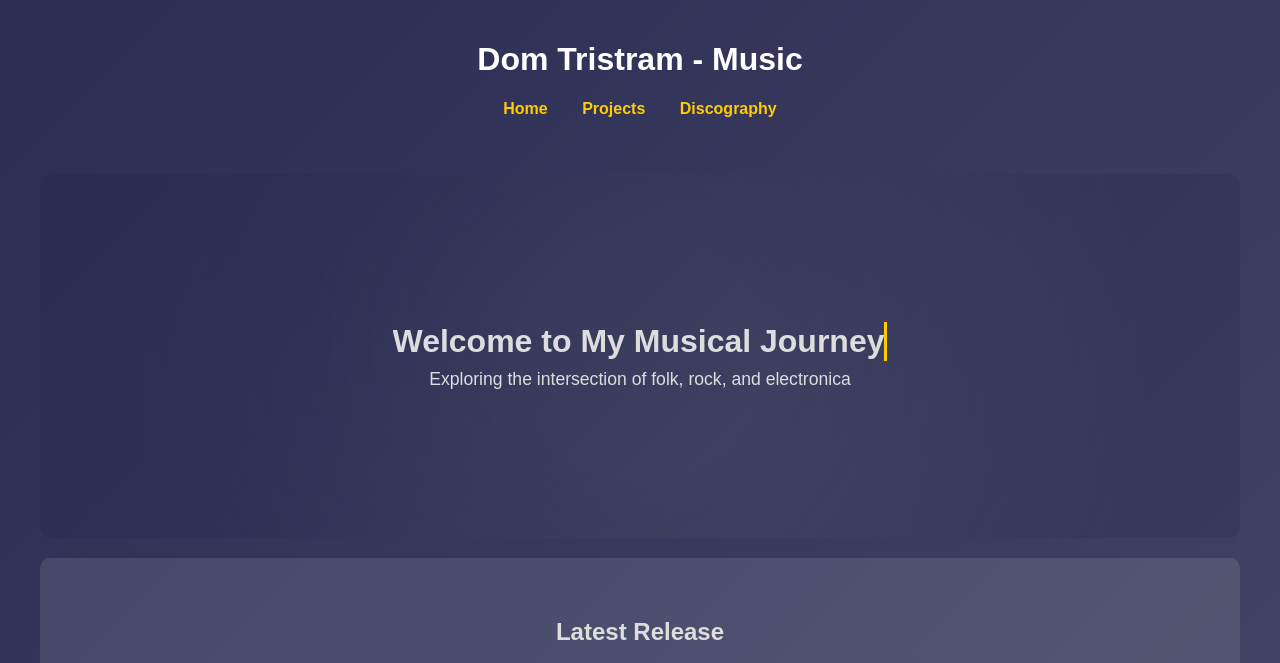
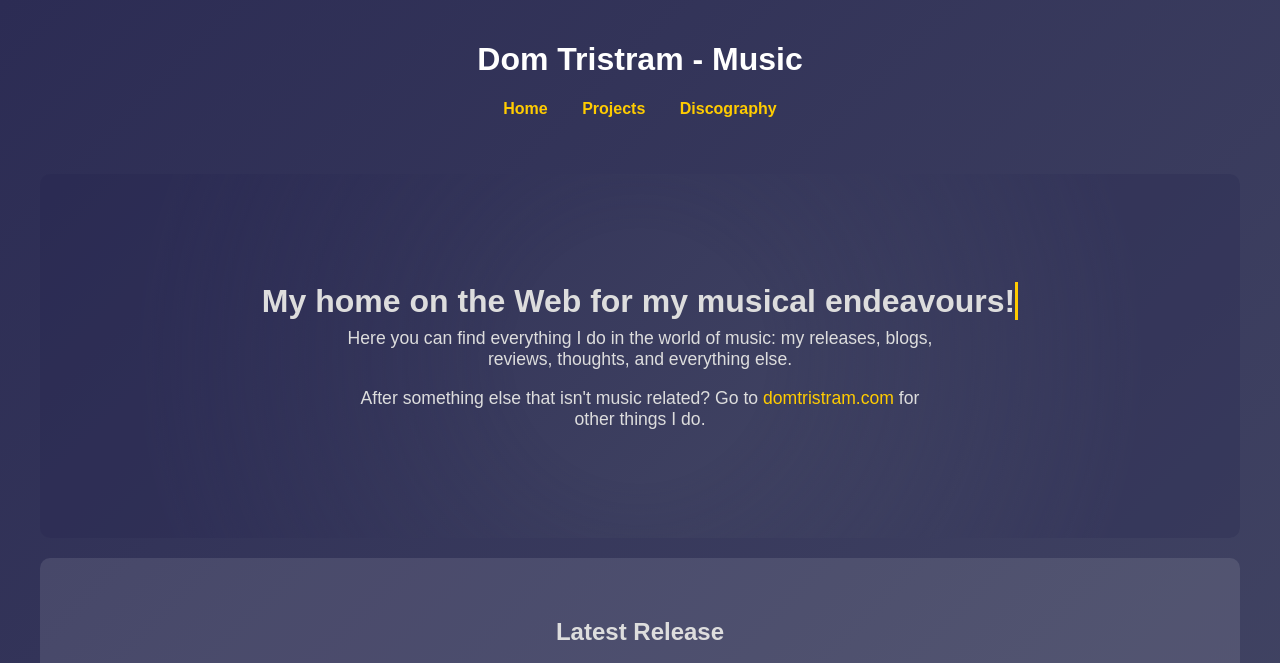
Before and after one commit to dominictristram/domtristrammusic-web, a website: page index.html in a window 1280 px wide. Shown: the top 663 px of the page. Drawn offline with Linux system fonts and the light colour scheme; no server answers.

Commit message:
Added favicon. Updated text on landing page

```diff
--- a/index.html
+++ b/index.html
@@ -24,8 +24,12 @@
     <main>
         <section class="hero">
             <div class="hero-content">
-                <h2 class="typing-effect">Welcome to My Musical Journey</h2>
-                <p class="fade-in">Exploring the intersection of folk, rock, and electronica</p>
+                <h2 class="typing-effect">My home on the Web for my musical endeavours!</h2>
+                <div class="hero-text">
+                    <p class="fade-in">Here you can find everything I do in the world of music: my releases, blogs, reviews, thoughts, and everything else.</p>
+                    <br>
+                    <p class="fade-in">After something else that isn't music related? Go to <a href="https://domtristram.com" class="hero-link">domtristram.com</a> for other things I do.</p>
+                </div>
             </div>
         </section>
 
--- /dev/null
+++ b/package.json
@@ -0,0 +1,5 @@
+{
+  "dependencies": {
+    "sharp": "^0.33.5"
+  }
+}
--- a/styles/main.css
+++ b/styles/main.css
@@ -223,8 +223,27 @@ footer {
     position: relative;
     z-index: 1;
     text-align: center;
-    max-width: 800px; /* Added max-width for better text containment */
-    padding: 1rem; /* Reduced padding */
+    max-width: 800px;
+    padding: 1rem;
+}
+
+.hero-text {
+    max-width: 600px; /* This ensures text doesn't get wider than the heading */
+    margin: 0 auto;
+}
+
+.hero-text p {
+    margin: 0.5rem 0;
+}
+
+.hero-link {
+    color: #ffcc00; /* Same yellow as other links */
+    text-decoration: none;
+    transition: color 0.2s ease;
+}
+
+.hero-link:hover {
+    color: #ff6600; /* Same hover color as other links */
 }
 
 /* Updated typography for hero section */
```
Also changed, not shown: scripts/generate-favicon.js (added, +24 -0 lines), favicon.ico (added), favicon/favicon-128x128.png (added), favicon/favicon-16x16.png (added), favicon/favicon-256x256.png (added), favicon/favicon-32x32.png (added), favicon/favicon-48x48.png (added), favicon/favicon-64x64.png (added), images/favicon.svg (added), 1 other file.
